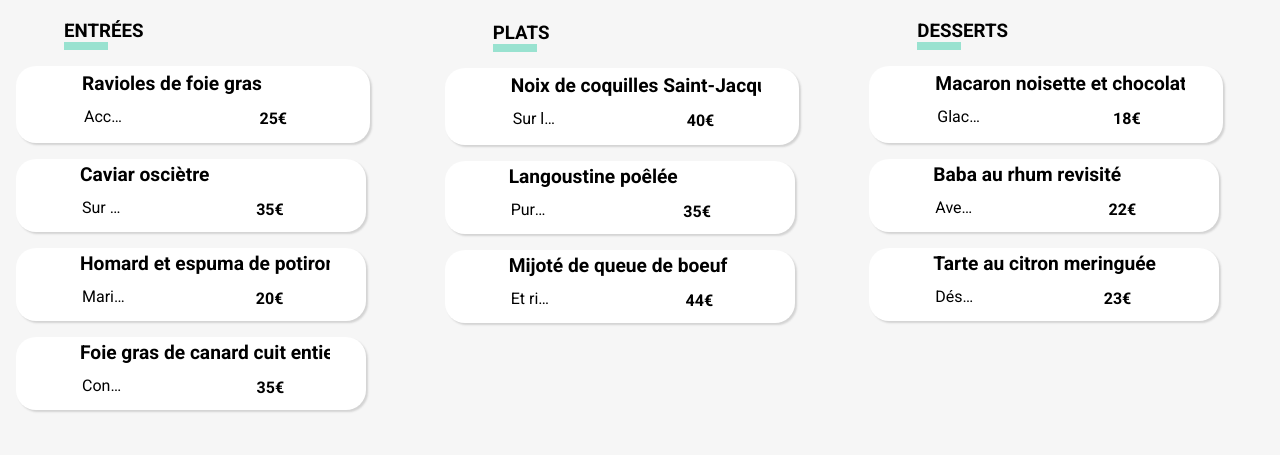
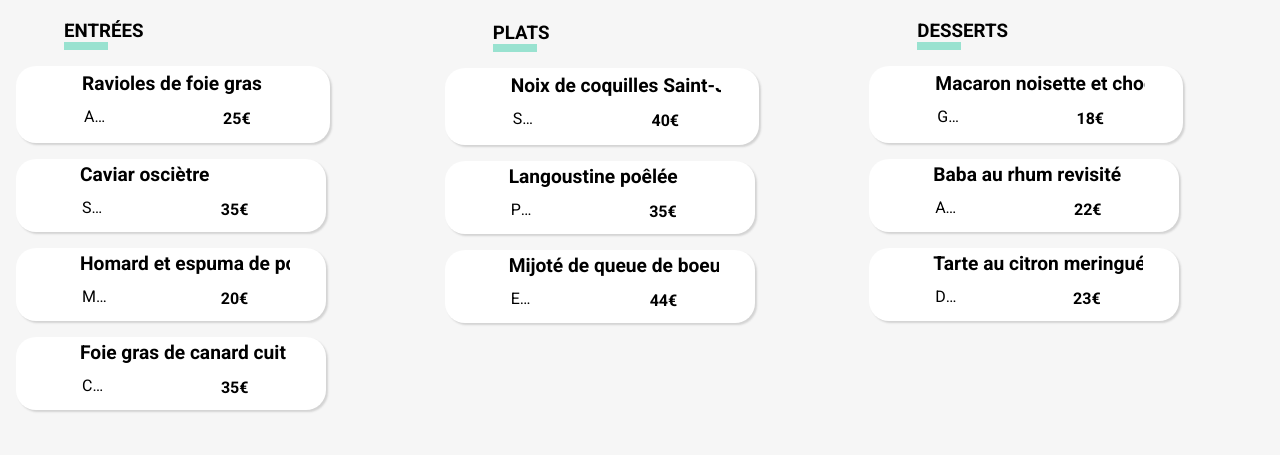
Before and after one commit to jmcob/JeanmaximeCobac_3_13012021, a website: page restaurants/note.html in a window 1280 px wide. Shown: the part 333-788 px from the top of the page. Drawn offline with Linux system fonts and the light colour scheme; a web font is replaced by a local one.

Commit message:
desktop v4 il reste les cartes menu

```diff
--- a/sass/menu.scss
+++ b/sass/menu.scss
@@ -139,6 +139,7 @@ a {
   &__check {
     flex: 0%;
     color: $bg;
+    // height: 100%;
     background-color: $tertiary;
     font-size: xx-large;
     text-align: center;
@@ -176,7 +177,7 @@ a {
   align-self: center;
   margin: 2rem;
 }
-@media screen and (min-width: 900px) {
+@media screen and (min-width: 1024px) {
   .menu {
     display: grid;
     grid-template-columns: 1fr 1fr 1fr;
@@ -186,6 +187,11 @@ a {
     }
   }
   .card {
-    max-width: 350px;
+    max-width: 310px;
+    justify-items: space-between;
+
+    &__text {
+      padding: 0px;
+    }
   }
 }
--- a/sass/mixins.scss
+++ b/sass/mixins.scss
@@ -2,6 +2,7 @@
   background-color: $card_bg;
   box-shadow: 2px 2px 2px $shadow;
   border-radius: 20px 20px;
+  height: fit-content;
 }
 
 // mixin pour faire apparaitre les menus
```
Also changed, not shown: css/menu.css, css/style.css, 2 other files.
